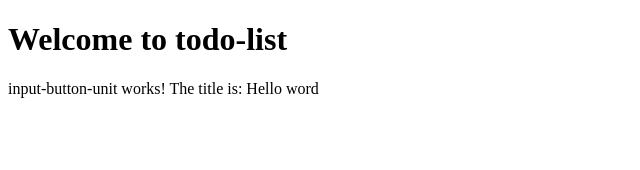
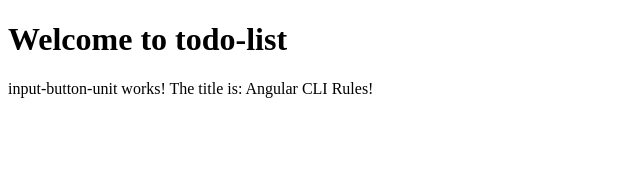
Before and after one commit to LizaBrooks/ng-girls, an Angular app: page / in a window 1280 px wide. Shown: the top 170 px of the page, without its empty margins (0-640 px from the left). Built offline with nearby package versions, Linux system fonts and the light colour scheme.

Commit message:
Your Message

```diff
--- a/src/app/input-button-unit/input-button-unit.component.ts
+++ b/src/app/input-button-unit/input-button-unit.component.ts
@@ -6,11 +6,20 @@
   styleUrls: ['./input-button-unit.component.css']
 })
 export class InputButtonUnitComponent implements OnInit {
-  title = "Hello word";
+  title = 'Hello word';
 
-  constructor() { }
+  constructor() {
+    this.changeTitle('My First Angular App');
+    console.warn(this.title);
+  }
 
   ngOnInit(): void {
+    this.title = 'Angular CLI Rules!';
+
+
   }
 
+  changeTitle(newTitle: string) {
+    this.title = newTitle;
+  }
 }
```
